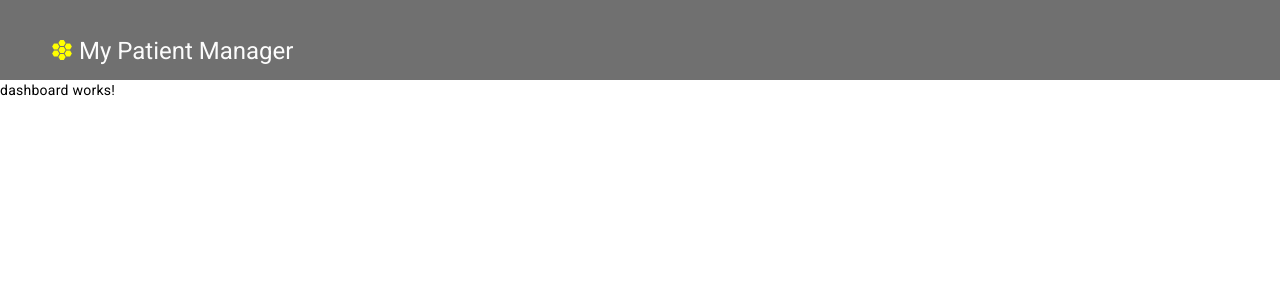
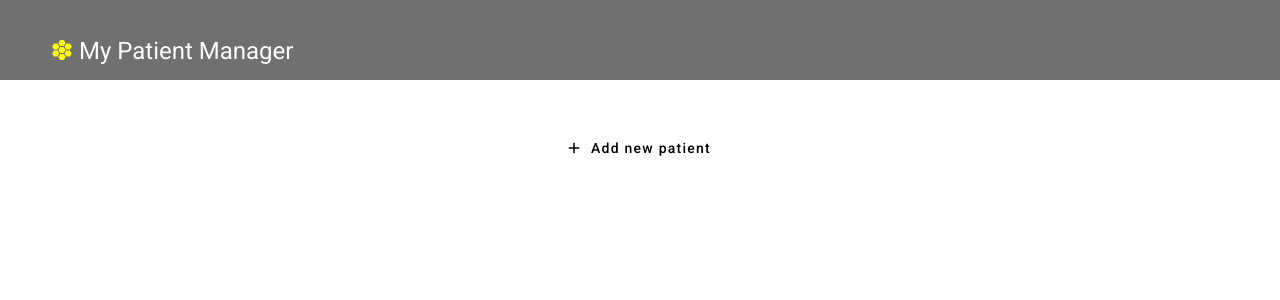
Before and after one commit to taylorpekarek/patient-dashboard, an Angular app in the folder patient-dashboard-app/: page / in a window 1280 px wide. Shown: the top 300 px of the page. Built offline with nearby package versions, Linux system fonts and the light colour scheme.

Commit message:
Add a button to the dashboard to open the form component

```diff
--- a/patient-dashboard-app/src/app/dashboard/dashboard.component.html
+++ b/patient-dashboard-app/src/app/dashboard/dashboard.component.html
@@ -1 +1,14 @@
-<p>dashboard works!</p>
+<div>
+  <div class="button-container">
+    <button
+      class="open-form-button"
+      mat-flat-button
+      (click)="openPatientForm()"
+    >
+      <mat-icon aria-hidden="true">add</mat-icon>
+      Add new patient
+    </button>
+  </div>
+
+  <app-patient-form *ngIf="showPatientForm"></app-patient-form>
+</div>
--- a/patient-dashboard-app/src/app/dashboard/dashboard.component.scss
+++ b/patient-dashboard-app/src/app/dashboard/dashboard.component.scss
@@ -0,0 +1,9 @@
+.button-container {
+  display: flex;
+  justify-content: center;
+}
+
+.open-form-button {
+  width: 300px;
+  margin: 50px;
+}
--- a/patient-dashboard-app/src/app/dashboard/dashboard.component.ts
+++ b/patient-dashboard-app/src/app/dashboard/dashboard.component.ts
@@ -1,10 +1,21 @@
-import { Component } from '@angular/core';
+import { Component, OnInit } from '@angular/core';
 
 @Component({
   selector: 'app-dashboard',
   templateUrl: './dashboard.component.html',
   styleUrls: ['./dashboard.component.scss']
 })
-export class DashboardComponent {
+export class DashboardComponent implements OnInit {
+  showPatientForm: boolean = false;
 
+  constructor() {}
+
+  ngOnInit(): void {
+      // fetch data here
+  }
+
+  openPatientForm(patientToUpdate?: any) {
+    this.showPatientForm = true;
+    // Handle opening form in either add new mode or edit mode depending on if param is passed in or not
+  }
 }
```
